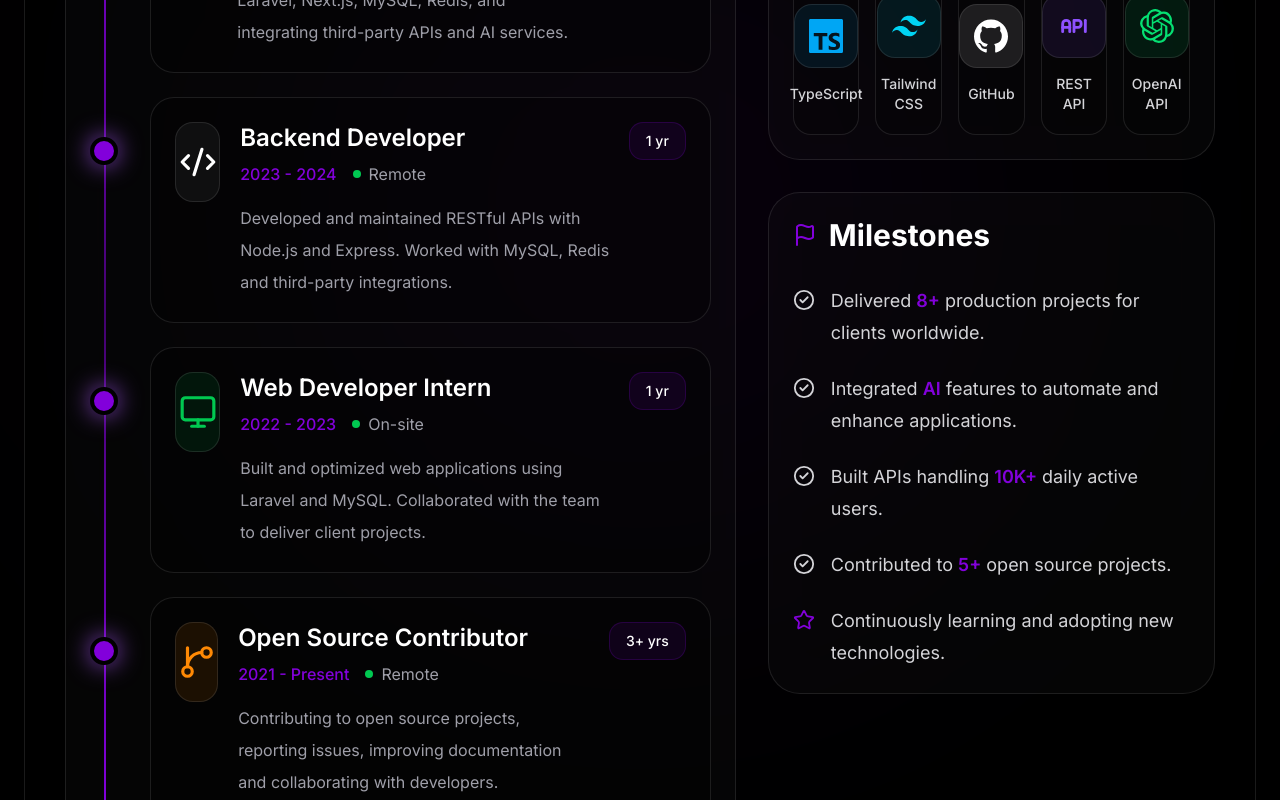
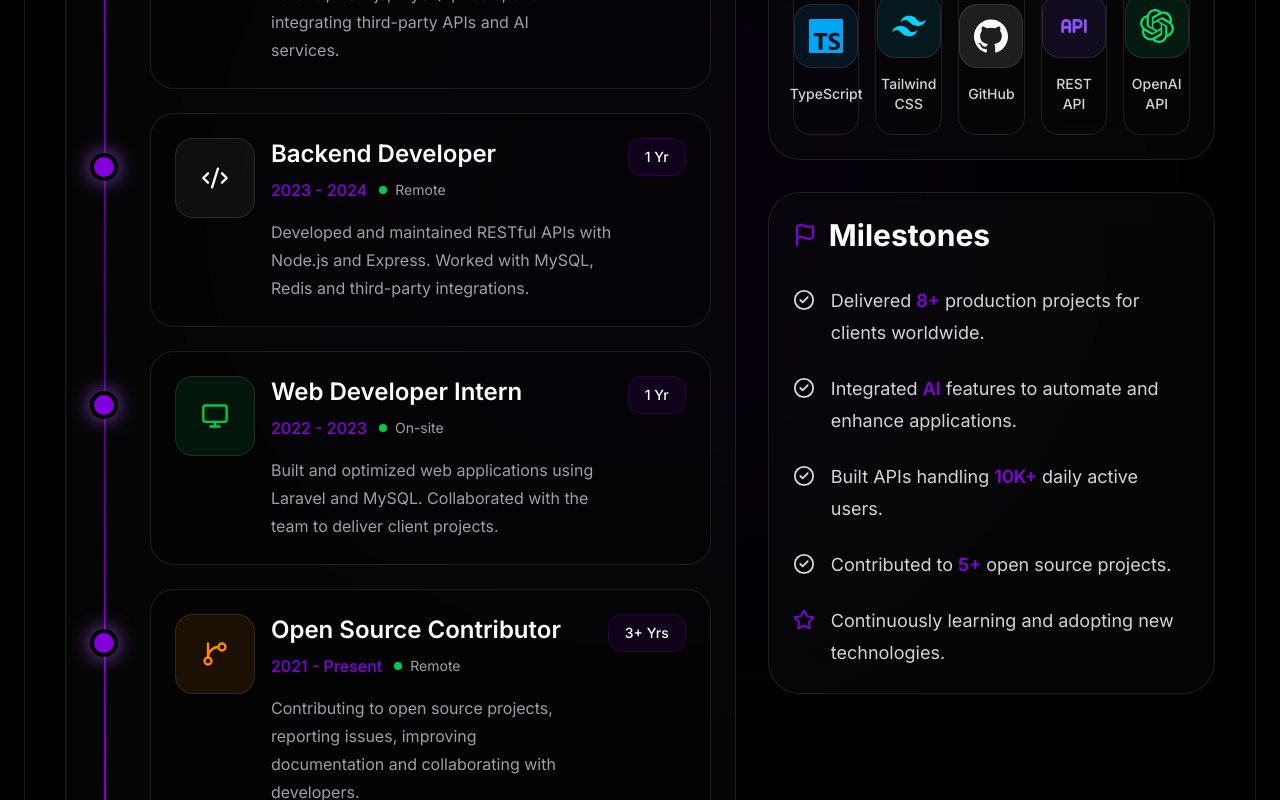
Before and after one commit to animeshXdev/Dev_Animesh, a Next.js app: page / in a window 1280 px wide. Shown: the part 5160-5960 px from the top of the page. Built offline with nearby package versions, Linux system fonts and the light colour scheme.

Commit message:
Update experience-timeline.tsx

```diff
--- a/components/experience/experience-timeline.tsx
+++ b/components/experience/experience-timeline.tsx
@@ -24,7 +24,7 @@ const experiences = [
     title: "Backend Developer",
     period: "2023 - 2024",
     type: "Remote",
-    badge: "1 yr",
+    badge: "1 Yr",
     color: "text-white",
     bg: "bg-white/5",
     description:
@@ -35,7 +35,7 @@ const experiences = [
     title: "Web Developer Intern",
     period: "2022 - 2023",
     type: "On-site",
-    badge: "1 yr",
+    badge: "1 Yr",
     color: "text-green-500",
     bg: "bg-green-500/10",
     description:
@@ -46,7 +46,7 @@ const experiences = [
     title: "Open Source Contributor",
     period: "2021 - Present",
     type: "Remote",
-    badge: "3+ yrs",
+    badge: "3+ Yrs",
     color: "text-orange-400",
     bg: "bg-orange-400/10",
     description:
@@ -58,26 +58,30 @@ export default function ExperienceTimeline() {
   return (
     <div
       className="
-        rounded-[32px]
+        rounded-[24px]
         border
         border-white/10
         bg-white/[0.02]
-        p-6
+        p-4
         backdrop-blur-xl
+        md:p-6
+        lg:rounded-[32px]
       "
     >
       {/* Header */}
       <div className="mb-8 flex items-center gap-3">
         <Briefcase
-          size={26}
+          size={24}
           className="text-primary"
         />
 
         <h3
           className="
-            text-3xl
+            text-xl
             font-bold
             text-white
+            sm:text-2xl
+            lg:text-3xl
           "
         >
           Work Experience
@@ -85,22 +89,23 @@ export default function ExperienceTimeline() {
       </div>
 
       <div className="relative">
-        {/* Timeline Line */}
+        {/* Timeline */}
         <div
           className="
             absolute
-            left-[14px]
-            top-5
-            bottom-5
+            left-[10px]
+            top-4
+            bottom-4
             w-[2px]
             bg-gradient-to-b
             from-primary
             via-primary/50
             to-primary
+            md:left-[14px]
           "
         />
 
-        <div className="space-y-6">
+        <div className="space-y-5 md:space-y-6">
           {experiences.map((item, index) => {
             const Icon = item.icon;
 
@@ -110,7 +115,8 @@ export default function ExperienceTimeline() {
                 className="
                   relative
                   flex
-                  gap-8
+                  gap-4
+                  md:gap-8
                 "
               >
                 {/* Dot */}
@@ -118,14 +124,18 @@ export default function ExperienceTimeline() {
                   className="
                     relative
                     z-10
-                    mt-10
-                    h-7
-                    w-7
+                    mt-7
+                    h-5
+                    w-5
                     rounded-full
-                    border-4
+                    border-2
                     border-black
                     bg-primary
-                    shadow-[0_0_25px_rgba(168,85,247,0.8)]
+                    shadow-[0_0_20px_rgba(168,85,247,0.8)]
+                    md:mt-10
+                    md:h-7
+                    md:w-7
+                    md:border-4
                   "
                 />
 
@@ -133,52 +143,97 @@ export default function ExperienceTimeline() {
                 <div
                   className="
                     flex-1
-                    rounded-[24px]
+                    rounded-2xl
                     border
                     border-white/10
                     bg-black/30
-                    p-6
+                    p-4
+                    md:rounded-[24px]
+                    md:p-6
                   "
                 >
-                  <div className="flex items-start justify-between gap-4">
-                    {/* Left */}
-                    <div className="flex gap-5">
+                  <div
+                    className="
+                      flex
+                      flex-col
+                      gap-4
+                      lg:flex-row
+                      lg:items-start
+                      lg:justify-between
+                    "
+                  >
+                    {/* Content */}
+                    <div
+                      className="
+                        flex
+                        flex-col
+                        gap-4
+                        sm:flex-row
+                      "
+                    >
+                      {/* Icon */}
                       <div
                         className={`
                           flex
-                          h-20
-                          w-20
+                          h-14
+                          w-14
+                          shrink-0
                           items-center
                           justify-center
-                          rounded-2xl
+                          rounded-xl
                           border
                           border-white/10
                           ${item.bg}
+
+                          sm:h-16
+                          sm:w-16
+                          lg:h-20
+                          lg:w-20
+                          lg:rounded-2xl
                         `}
                       >
                         <Icon
-                          size={38}
                           className={item.color}
+                          size={28}
                         />
                       </div>
 
+                      {/* Text */}
                       <div>
                         <h4
                           className="
-                            text-2xl
+                            text-lg
                             font-semibold
                             text-white
+                            sm:text-xl
+                            lg:text-2xl
                           "
                         >
                           {item.title}
                         </h4>
 
-                        <div className="mt-2 flex flex-wrap items-center gap-4">
+                        <div
+                          className="
+                            mt-2
+                            flex
+                            flex-wrap
+                            items-center
+                            gap-3
+                          "
+                        >
                           <span className="font-medium text-primary">
                             {item.period}
                           </span>
 
-                          <span className="flex items-center gap-2 text-zinc-400">
+                          <span
+                            className="
+                              flex
+                              items-center
+                              gap-2
+                              text-sm
+                              text-zinc-400
+                            "
+                          >
                             <span className="h-2 w-2 rounded-full bg-green-500" />
                             {item.type}
                           </span>
@@ -187,9 +242,10 @@ export default function ExperienceTimeline() {
                         <p
                           className="
                             mt-4
-                            max-w-2xl
-                            leading-8
+                            text-sm
+                            leading-7
                             text-zinc-400
+                            md:text-base
                           "
                         >
                           {item.description}
@@ -200,16 +256,20 @@ export default function ExperienceTimeline() {
                     {/* Badge */}
                     <div
                       className="
+                        w-fit
                         rounded-xl
                         border
                         border-primary/20
                         bg-primary/10
-                        px-4
+                        px-3
                         py-2
-                        text-sm
+                        text-xs
                         font-medium
+                        whitespace-nowrap
                         text-white
-                        whitespace-nowrap
+
+                        md:px-4
+                        md:text-sm
                       "
                     >
                       {item.badge}
```
